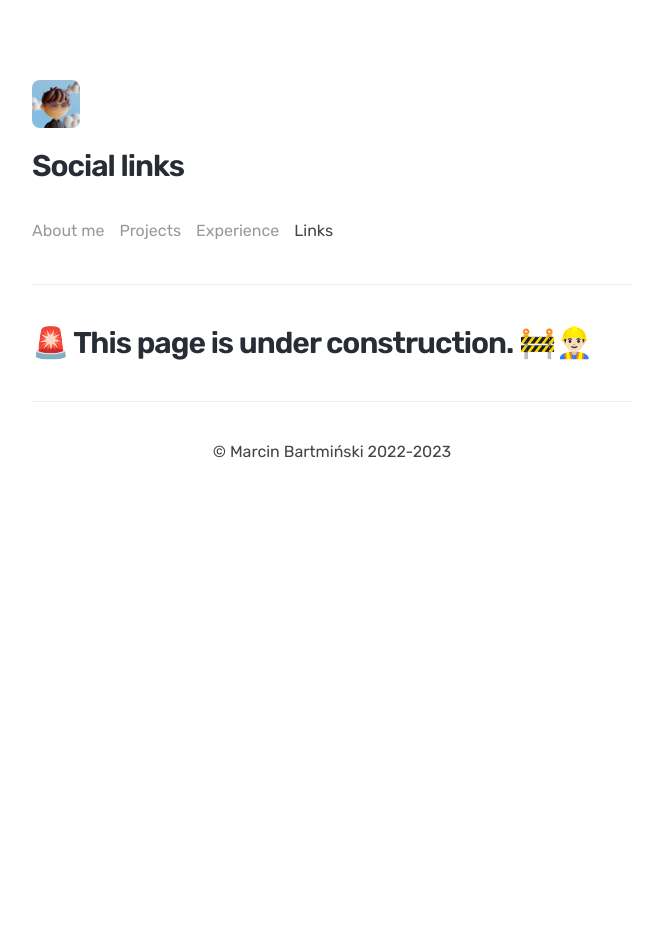
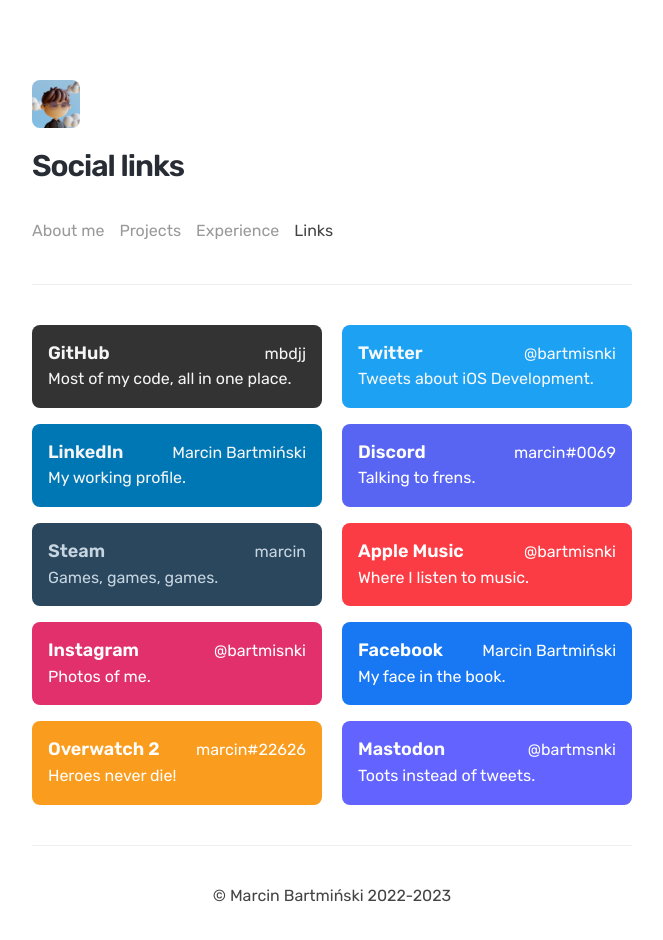
Before and after one commit to mbdjj/website, a Next.js app: page /links in a window 1280 px wide. Shown: the top 940 px of the page, without its empty margins (308-971 px from the left). Before the commit the page ends 800 px from the top, so only its background shows below. Built offline with nearby package versions, Linux system fonts and the light colour scheme.

Commit message:
:sparkles: Add links page and its content

```diff
--- a/pages/links.js
+++ b/pages/links.js
@@ -5,7 +5,92 @@ import Footer from "../components/Footer/Footer";
 import Construction from "../components/Construction/Construction";
 import styles from "../styles/Links.module.css";
 
+import Link from "next/link";
+
 export default function Links() {
+
+  const links = [
+    {
+      service: "GitHub",
+      url: "https://github.com/mbdjj",
+      nickname: "mbdjj",
+      description: "Most of my code, all in one place.",
+      backgroundColor: "#333",
+      textColor: "#f5f5f5",
+    },
+    {
+      service: "Twitter",
+      url: "https://twitter.com/bartmisnki",
+      nickname: "@bartmisnki",
+      description: "Tweets about iOS Development.",
+      backgroundColor: "#1da1f2",
+      textColor: "#f5f8fa",
+    },
+    {
+      service: "LinkedIn",
+      url: "https://www.linkedin.com/in/marcin-bartmiński-521a971a1/",
+      nickname: "Marcin Bartmiński",
+      description: "My working profile.",
+      backgroundColor: "#0077b5",
+      textColor: "#f5f5f5",
+    },
+    {
+      service: "Discord",
+      url: "https://discord.com/",
+      nickname: "marcin#0069",
+      description: "Talking to frens.",
+      backgroundColor: "#5865f2",
+      textColor: "#ffffff",
+    },
+    {
+      service: "Steam",
+      url: "https://steamcommunity.com/id/mbdjj",
+      nickname: "marcin",
+      description: "Games, games, games.",
+      backgroundColor: "#2a475e",
+      textColor: "#c7d5e0",
+    },
+    {
+      service: "Apple Music",
+      url: "https://music.apple.com",
+      nickname: "@bartmisnki",
+      description: "Where I listen to music.",
+      backgroundColor: "#fc3c44",
+      textColor: "#ffffff",
+    },
+    {
+      service: "Instagram",
+      url: "https://www.instagram.com/bartmisnki/",
+      nickname: "@bartmisnki",
+      description: "Photos of me.",
+      backgroundColor: "#e1306c",
+      textColor: "#ffffff",
+    },
+    {
+      service: "Facebook",
+      url: "https://www.facebook.com/bartmisnki/",
+      nickname: "Marcin Bartmiński",
+      description: "My face in the book.",
+      backgroundColor: "#1877f2",
+      textColor: "#ffffff",
+    },
+    {
+      service: "Overwatch 2",
+      url: "https://overwatch.blizzard.com/pl-pl/career/marcin-22626/",
+      nickname: "marcin#22626",
+      description: "Heroes never die!",
+      backgroundColor: "#FA9C1D",
+      textColor: "#FFFFFF",
+    },
+    {
+      service: "Mastodon",
+      url: "https://iosdev.space/@bartmisnki",
+      nickname: "@bartmsnki",
+      description: "Toots instead of tweets.",
+      backgroundColor: "#6364FF",
+      textColor: "#FFFFFF",
+    },
+  ]
   return (
     <>
       <Head>
@@ -18,7 +103,19 @@ export default function Links() {
         <Nav selectedItem="links" />
         <div className="line"></div>
 
-        <Construction />
+        <div className={styles.linksContainer}>
+          {links.map((link, index) => {
+            return (
+              <Link key={index} href={link.url} className={styles.link} style={{backgroundColor: link.backgroundColor}}>
+                <div className={styles.nameAndNick}>
+                  <h3 style={{color: link.textColor}}>{link.service}</h3>
+                  <p style={{color: link.textColor}}>{link.nickname}</p>
+                </div>
+                <p style={{color: link.textColor}}>{link.description}</p>
+              </Link>
+            )
+          })}
+        </div>
 
         <div className="line"></div>
         <Footer />
--- a/styles/Links.module.css
+++ b/styles/Links.module.css
@@ -0,0 +1,27 @@
+.linksContainer {
+  display: flex;
+  flex-flow: row wrap;
+  gap: 16px;
+  justify-content: space-between;
+  width: 100%;
+}
+
+.nameAndNick {
+  display: flex;
+  justify-content: space-between;
+  align-items: baseline;
+}
+
+.link {
+  min-height: 48px;
+  min-width: 240px;
+  width: 43%;
+  padding: 1rem;
+  border-radius: 8px;
+}
+
+@media (max-width: 611px) {
+  .link {
+    width: 100%;
+  }
+}
--- a/styles/globals.css
+++ b/styles/globals.css
@@ -20,6 +20,20 @@ h1 {
 h2 {
   font-family: "Rubik", sans-serif;
   font-size: 24px;
+  font-style: normal;
+  font-weight: 600;
+  line-height: 1.2;
+  text-align: start;
+  color: #282c34;
+  text-decoration: none;
+
+  margin: 0;
+  padding: 0;
+}
+
+h3 {
+  font-family: "Rubik", sans-serif;
+  font-size: 18px;
   font-style: normal;
   font-weight: 600;
   line-height: 1.2;
```
Also changed, not shown: pages/index.js (+2 -11 lines).
